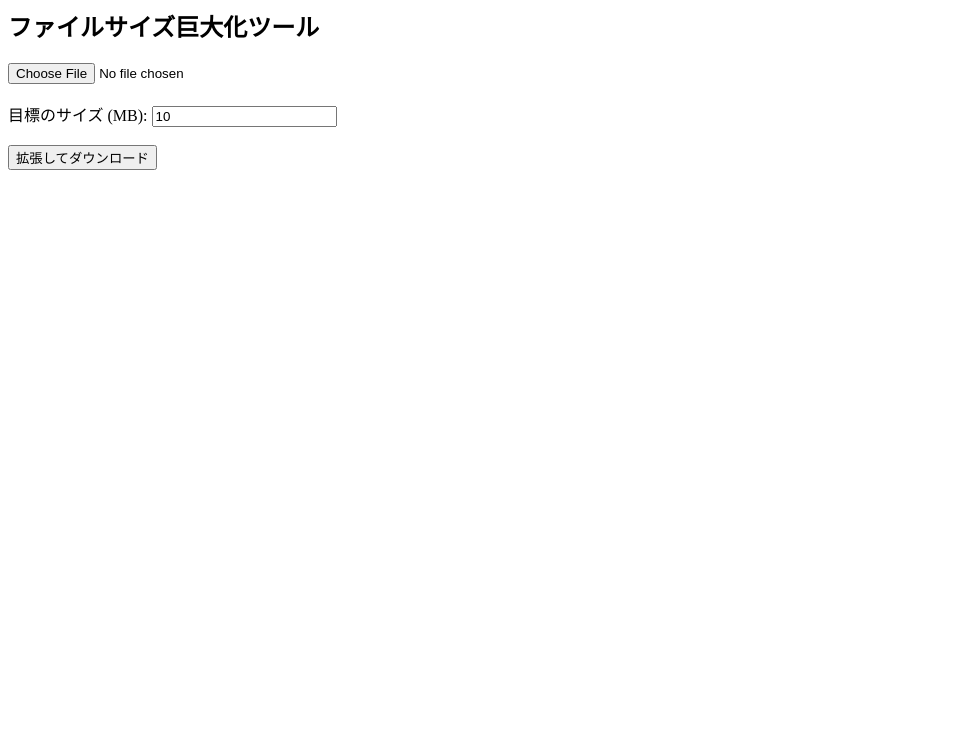
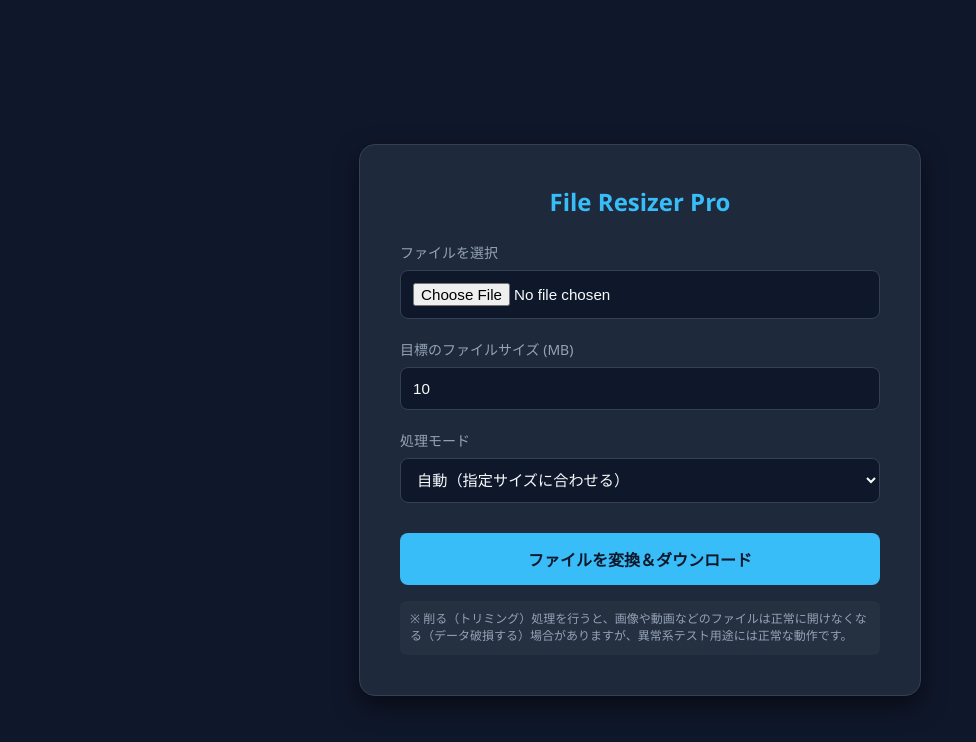
Before and after one commit to 8mykg/File-Size-Expansion-Tool, a plain HTML site: page index.html in a window 1280 px wide. Shown: the whole page, without its empty margins (0-976 px from the left). Drawn offline with Linux system fonts and the light colour scheme.

Commit message:
Update index.html

```diff
--- a/index.html
+++ b/index.html
@@ -1,50 +1,205 @@
+<!DOCTYPE html>
 <html lang="ja">
 <head>
   <meta charset="UTF-8">
-  <title>ダミー画像・ファイルサイズ拡張ツール</title>
+  <meta name="viewport" content="width=device-width, initial-scale=1.0">
+  <title>File Resizer Pro | ダミーファイルサイズ調整ツール</title>
+  <style>
+    /* 全体のスタイル設定 */
+    :root {
+      --bg-color: #0f172a;
+      --card-bg: #1e293b;
+      --accent: #38bdf8;
+      --accent-hover: #0284c7;
+      --text-main: #f8fafc;
+      --text-muted: #94a3b8;
+      --border-color: #334155;
+    }
+
+    body {
+      font-family: 'Segoe UI', Tahoma, Geneva, Verdana, sans-serif;
+      background-color: var(--bg-color);
+      color: var(--text-main);
+      display: flex;
+      justify-content: center;
+      align-items: center;
+      min-height: 100vh;
+      margin: 0;
+      padding: 20px;
+    }
+
+    /* メインカード */
+    .container {
+      background-color: var(--card-bg);
+      padding: 40px;
+      border-radius: 16px;
+      box-shadow: 0 10px 25px rgba(0, 0, 0, 0.5);
+      border: 1px solid var(--border-color);
+      width: 100%;
+      max-width: 480px;
+    }
+
+    h1 {
+      font-size: 1.5rem;
+      margin-top: 0;
+      margin-bottom: 24px;
+      text-align: center;
+      color: var(--accent);
+    }
+
+    .form-group {
+      margin-bottom: 20px;
+    }
+
+    label {
+      display: block;
+      font-size: 0.875rem;
+      color: var(--text-muted);
+      margin-bottom: 8px;
+    }
+
+    input[type="file"],
+    input[type="number"],
+    select {
+      width: 100%;
+      padding: 12px;
+      background-color: #0f172a;
+      border: 1px solid var(--border-color);
+      border-radius: 8px;
+      color: var(--text-main);
+      font-size: 0.95rem;
+      box-sizing: border-box;
+      transition: border-color 0.2s;
+    }
+
+    input[type="file"]:focus,
+    input[type="number"]:focus,
+    select:focus {
+      outline: none;
+      border-color: var(--accent);
+    }
+
+    /* ボタン */
+    .btn {
+      width: 100%;
+      padding: 14px;
+      background-color: var(--accent);
+      color: #0f172a;
+      font-weight: bold;
+      font-size: 1rem;
+      border: none;
+      border-radius: 8px;
+      cursor: pointer;
+      transition: background-color 0.2s, transform 0.1s;
+      margin-top: 10px;
+    }
+
+    .btn:hover {
+      background-color: var(--accent-hover);
+      color: #fff;
+    }
+
+    .btn:active {
+      transform: scale(0.98);
+    }
+
+    /* 補足ノート */
+    .note {
+      font-size: 0.75rem;
+      color: var(--text-muted);
+      margin-top: 16px;
+      line-height: 1.4;
+      background: rgba(255, 255, 255, 0.03);
+      padding: 10px;
+      border-radius: 6px;
+    }
+  </style>
 </head>
 <body>
-  <h2>ファイルサイズ巨大化ツール</h2>
-  <input type="file" id="fileInput"><br><br>
 
-  <label>目標のサイズ (MB): </label>
-  <input type="number" id="targetMb" value="10" min="1"><br><br>
+  <div class="container">
+    <h1>File Resizer Pro</h1>
 
-  <button onclick="processFile()">拡張してダウンロード</button>
+    <div class="form-group">
+      <label for="fileInput">ファイルを選択</label>
+      <input type="file" id="fileInput">
+    </div>
+
+    <div class="form-group">
+      <label for="targetMb">目標のファイルサイズ (MB)</label>
+      <input type="number" id="targetMb" value="10" min="0.1" step="0.1">
+    </div>
+
+    <div class="form-group">
+      <label for="modeSelect">処理モード</label>
+      <select id="modeSelect">
+        <option value="auto">自動（指定サイズに合わせる）</option>
+        <option value="pad">強制パディング（指定MBを末尾に追加）</option>
+        <option value="trim">強制トリミング（指定MBに強制カット）</option>
+      </select>
+    </div>
+
+    <button class="btn" onclick="processFile()">ファイルを変換＆ダウンロード</button>
+
+    <div class="note">
+      ※ 削る（トリミング）処理を行うと、画像や動画などのファイルは正常に開けなくなる（データ破損する）場合がありますが、異常系テスト用途には正常な動作です。
+    </div>
+  </div>
 
   <script>
     async function processFile() {
       const fileInput = document.getElementById('fileInput');
       const targetMb = parseFloat(document.getElementById('targetMb').value);
+      const mode = document.getElementById('modeSelect').value;
 
       if (!fileInput.files.length) {
         alert("ファイルを選択してね！");
         return;
       }
 
-      const file = fileInput.files[0];
-      const targetBytes = targetMb * 1024 * 1024;
-
-      if (file.size >= targetBytes) {
-        alert("元のファイルの方が大きいよ！");
+      if (isNaN(targetMb) || targetMb <= 0) {
+        alert("正しいサイズを入力してね！");
         return;
       }
 
-      // 元ファイルを ArrayBuffer として読み込み
-      const arrayBuffer = await file.arrayBuffer();
+      const file = fileInput.files[0];
+      const targetBytes = Math.floor(targetMb * 1024 * 1024);
+      let finalBlob;
 
-      // 目標サイズまでの不足分（ゼロ埋め用のパディング）を作成
-      const paddingSize = targetBytes - file.size;
-      const padding = new Uint8Array(paddingSize);
+      if (mode === 'pad') {
+        // パディング（純粋に追加）
+        const arrayBuffer = await file.arrayBuffer();
+        const padding = new Uint8Array(targetBytes);
+        finalBlob = new Blob([arrayBuffer, padding], { type: file.type });
 
-      // 元のデータとパディングを結合
-      const blob = new Blob([arrayBuffer, padding], { type: file.type });
+      } else if (mode === 'trim') {
+        // トリミング（指定サイズで切る）
+        finalBlob = file.slice(0, targetBytes, file.type);
 
-      // ダウンロード用のリンクを生成して自動クリック
-      const url = URL.createObjectURL(blob);
+      } else {
+        // 自動判定モード
+        if (file.size === targetBytes) {
+          alert("最初から指定されたサイズと同じだよ！");
+          return;
+        }
+
+        if (file.size < targetBytes) {
+          // 不足分を埋めて指定サイズにぴったり合わせる
+          const arrayBuffer = await file.arrayBuffer();
+          const paddingSize = targetBytes - file.size;
+          const padding = new Uint8Array(paddingSize);
+          finalBlob = new Blob([arrayBuffer, padding], { type: file.type });
+        } else {
+          // 大きいので指定サイズまで削る
+          finalBlob = file.slice(0, targetBytes, file.type);
+        }
+      }
+
+      // ファイルダウンロード処理
+      const url = URL.createObjectURL(finalBlob);
       const a = document.createElement('a');
       a.href = url;
-      a.download = `padded_${file.name}`;
+      a.download = `resized_${file.name}`;
       a.click();
       URL.revokeObjectURL(url);
     }
```
